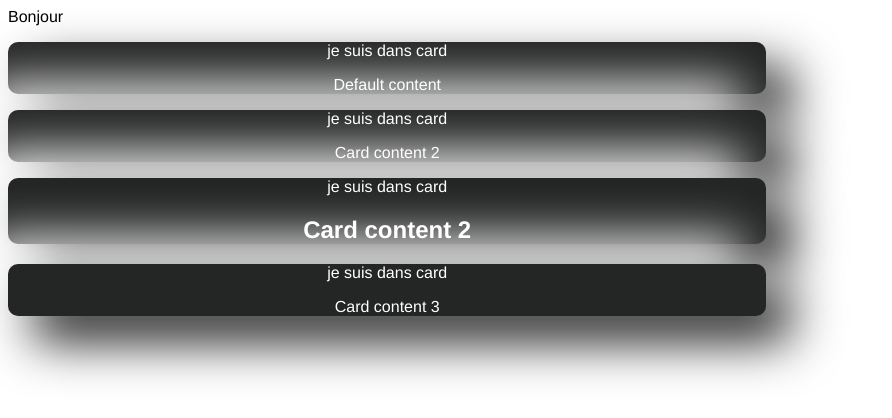
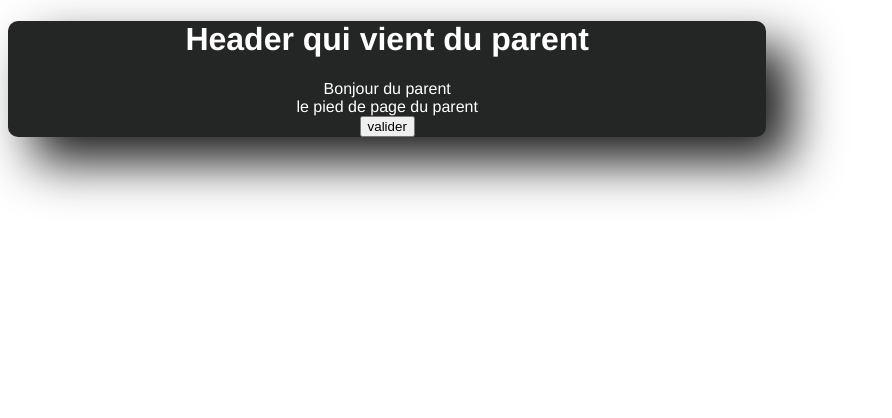
Before and after one commit to lapinRagnar/vue3_tuto, a Vue app: page / in a window 1280 px wide. Shown: the top 418 px of the page, without its empty margins (0-892 px from the left). Built offline with nearby package versions, Linux system fonts and the light colour scheme.

Commit message:
named slot - quand on a plrs slot

```diff
--- a/src/App.vue
+++ b/src/App.vue
@@ -1,11 +1,23 @@
 <template >
-  <div>Bonjour</div>
-  <CardCompo></CardCompo>
-  <card-compo>Card content 2</card-compo>
-  <card-compo>
-    <h2>Card content 2</h2>
-  </card-compo>
-  <card-compo>Card content 3</card-compo>
+  <CardCompo>
+    <template v-slot:header>
+      <h1>Header qui vient du parent</h1>
+    </template>
+
+    <template v-slot:default>
+      <div>Bonjour du parent</div>
+    </template>
+
+    <template v-slot:footer>
+      <div>le pied de page du parent</div>
+      <div><button>valider</button></div>
+    </template>
+
+
+  </CardCompo>
+
+
+
 
 </template>
 
--- a/src/components/Card.vue
+++ b/src/components/Card.vue
@@ -1,7 +1,16 @@
 <template>
   <div class="card">
-    <p>je suis dans card </p>
-    <slot>Default content</slot>
+    <div id="card-header">
+      <slot name="header"></slot>
+    </div>
+
+    <div id="card-content">
+      <slot></slot>
+    </div>
+
+    <div id="card-footer">
+      <slot name="footer"></slot>
+    </div>
   </div>
 </template>
 
```
